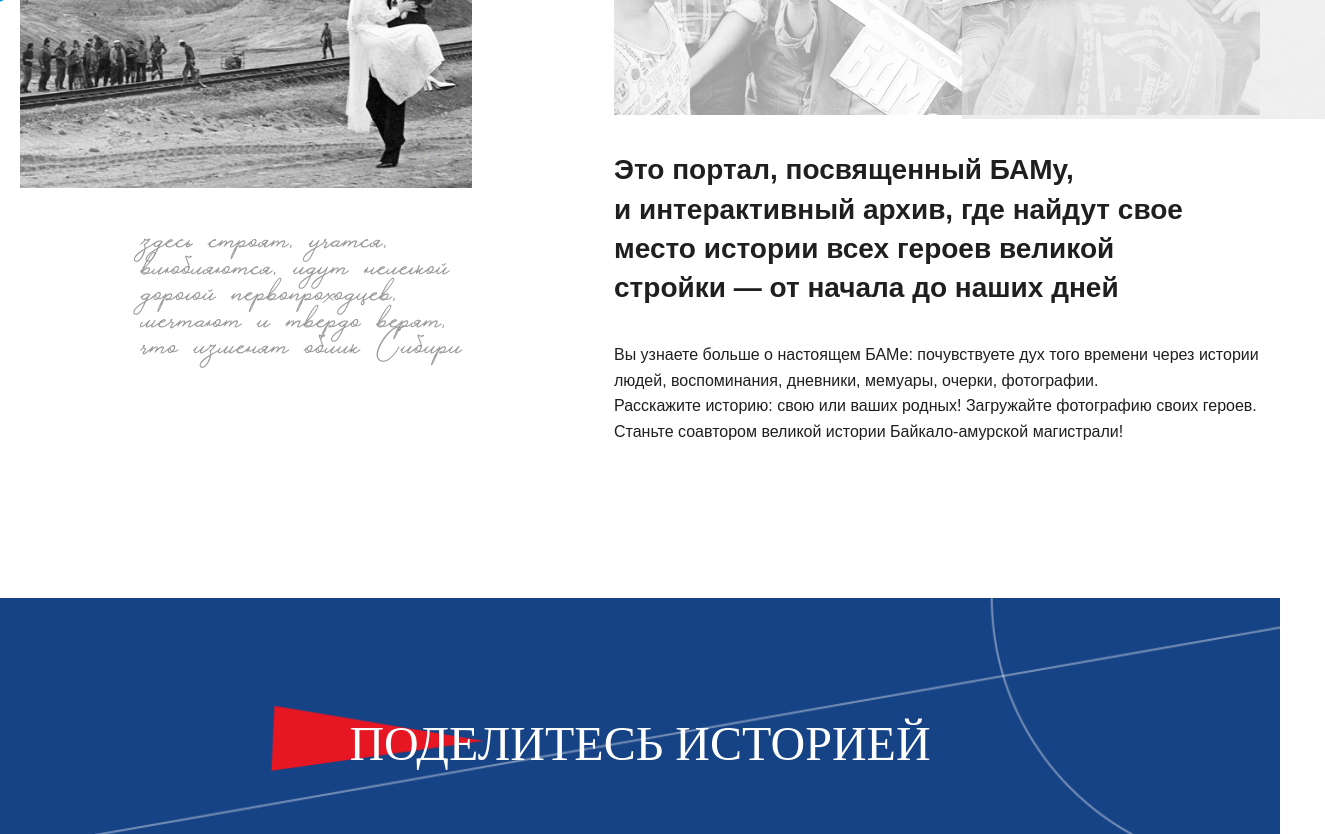
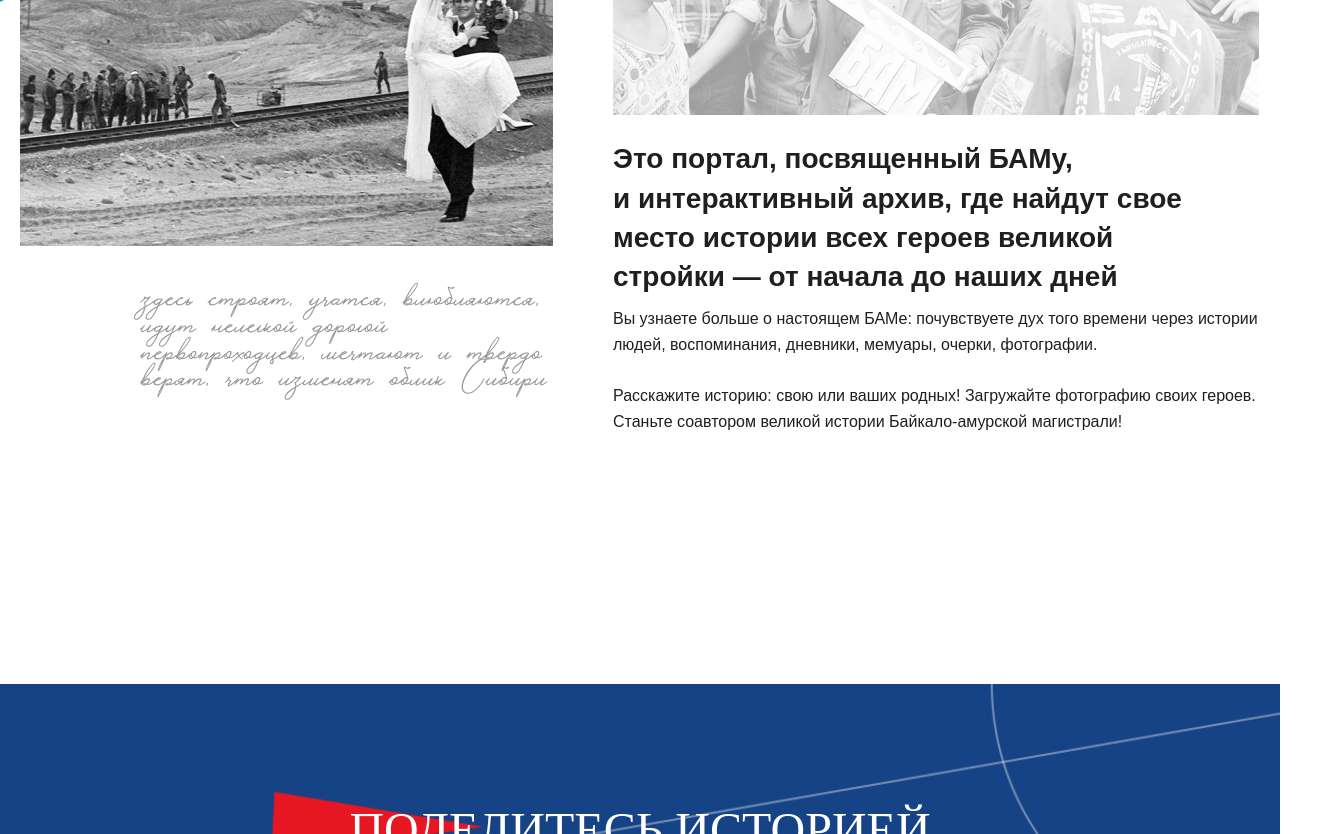
Before and after one commit to georgyantonov/bam, a React (Create React App) app: page / in a window 1280 px wide. Shown: the part 1760-2594 px from the top of the page, 1325 px wide, since content can reach past the window. Built offline with nearby package versions, Linux system fonts and the light colour scheme; a web font is replaced by a local one.

Commit message:
адаптивность

```diff
--- a/src/Components/Main/About/About.jsx
+++ b/src/Components/Main/About/About.jsx
@@ -24,7 +24,7 @@
               <div className="bg"></div>
 
               <p className='portal'>Это портал, посвященный БАМу, и интерактивный архив, где найдут свое место истории всех героев великой стройки — от начала до наших дней</p>
-              <p className='tell'>Вы узнаете больше о настоящем БАМе: почувствуете дух того времени через истории людей, воспоминания, дневники, мемуары, очерки, фотографии.<br/>
+              <p className='tell'>Вы узнаете больше о настоящем БАМе: почувствуете дух того времени через истории людей, воспоминания, дневники, мемуары, очерки, фотографии.<br/><br/>
                 Расскажите историю: свою или ваших родных! Загружайте фотографию своих героев. Станьте соавтором великой истории Байкало-амурской магистрали!</p>
             </div>
           </div>
--- a/src/Components/Main/About/style.scss
+++ b/src/Components/Main/About/style.scss
@@ -70,7 +70,7 @@
                 }
                 .bg{
                     position: relative;
-                    top: -411px;
+                    top: -414px;
                     right: -10%;
                     width: 100%;
                     height: 411px;
@@ -91,6 +91,30 @@
                 line-height: 160%;
                 color: #1F1F1F;
                 margin-top: 35px;
+            }
+        }
+    }
+}
+@media (max-width: 1439px){
+    .about_bam{
+        .bam_info{
+            gap: 60px;
+            .employees{
+                max-width: 646px;
+                order: 0;
+                min-height: 930px;
+                div{
+                    min-height: inherit;
+                    .bg{
+                        display: none;
+                    }
+                    .portal{
+                        margin-top: 20px;
+                    }
+                    .tell{
+                        margin-top: 10px;
+                    }
+                }
             }
         }
     }
```
